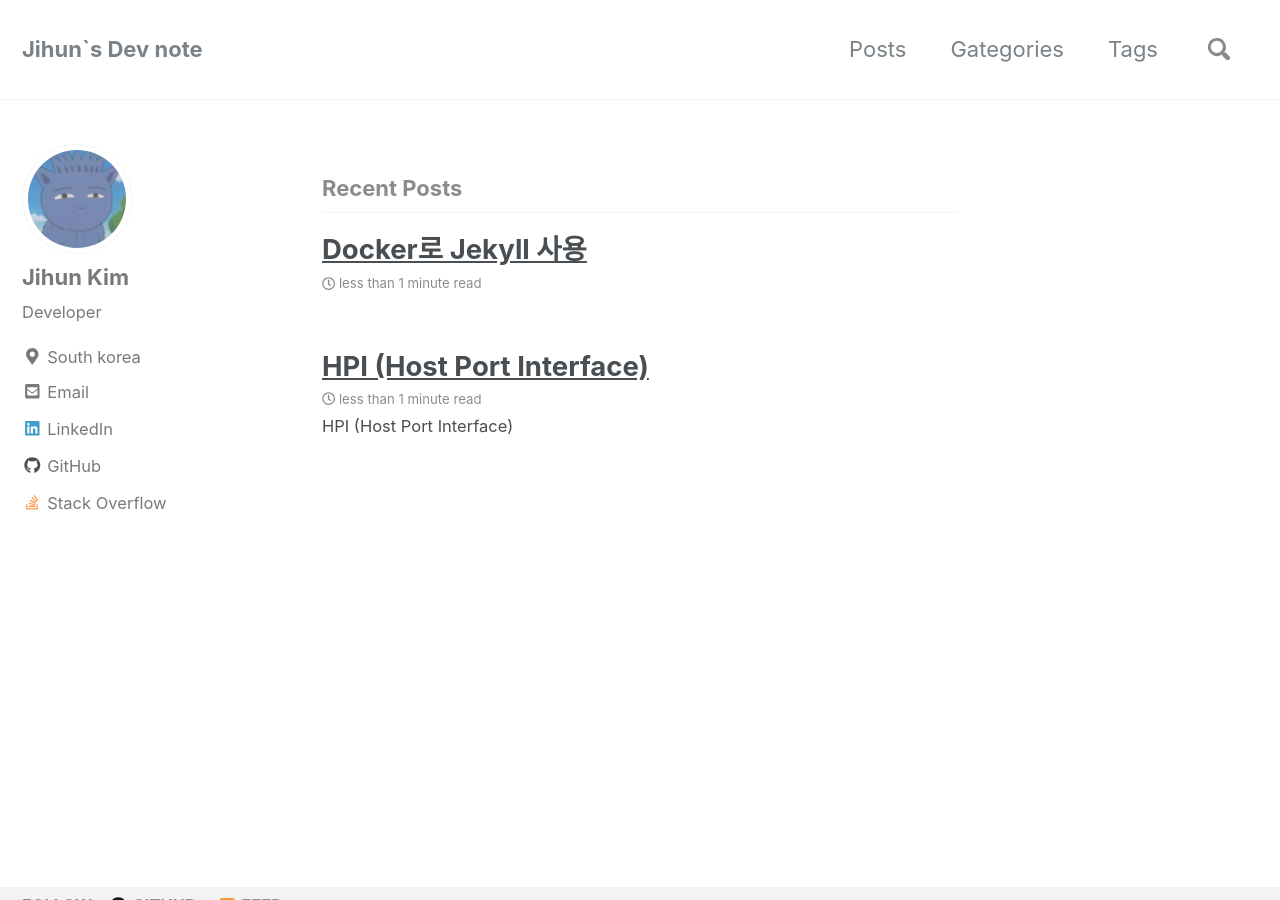
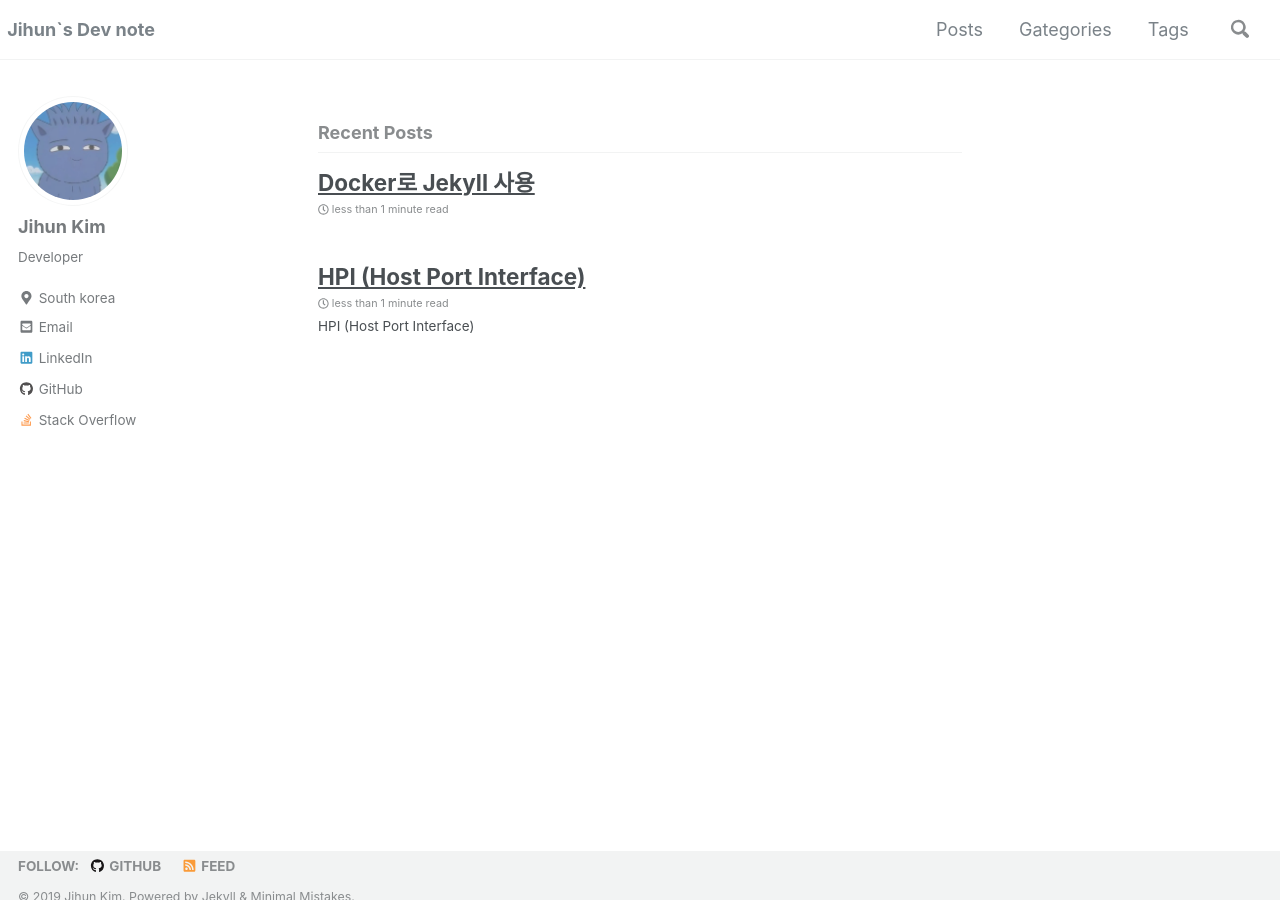
Before and after one commit to JihunDev/JihunDev.github.io, a Jekyll site: the page built from index.html, in a window 1280 px wide and 900 px high. Built offline with Jekyll 4.4.1, drawn with Linux system fonts in a browser that asks for light colours; nearby versions of some CDN libraries; the list of posts is cut into pages by our own code.

Commit message:
Feat : page fonts 변경
20px에서 18px로 변경

```diff
--- a/_sass/minimal-mistakes/_masthead.scss
+++ b/_sass/minimal-mistakes/_masthead.scss
@@ -15,7 +15,9 @@
     @include clearfix;
     margin-left: auto;
     margin-right: auto;
-    padding: 1em;
+    // padding: 1em;
+    /* 메뉴 바 크기 조정 */
+    padding: 0.4em;
     max-width: 100%;
     display: -webkit-box;
     display: flex;
--- a/_sass/minimal-mistakes/_reset.scss
+++ b/_sass/minimal-mistakes/_reset.scss
@@ -15,11 +15,15 @@ html {
   }
 
   @include breakpoint($large) {
-    font-size: 20px;
+    // font-size: 18px;
+    /* 사이트 폰트 조정 */
+    font-size: 18px;
   }
 
   @include breakpoint($x-large) {
-    font-size: 22px;
+    // font-size: 18px;
+    /* 사이트 폰트 조정 */
+    font-size: 18px;
   }
 
   -webkit-text-size-adjust: 100%;
```
